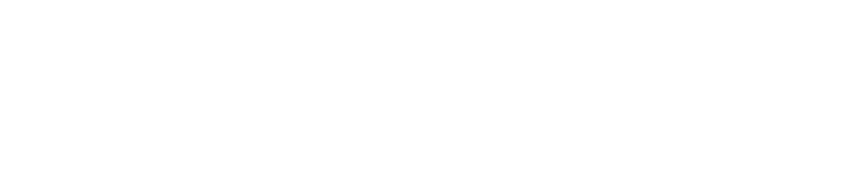
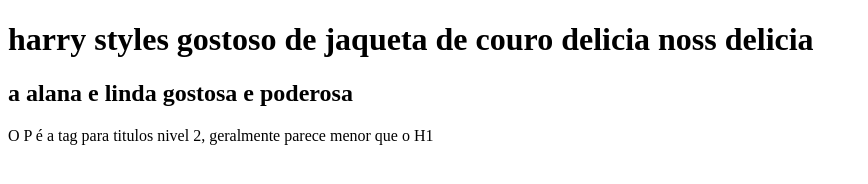
Before and after one commit to Crixxtian/AulasPWI, a plain HTML site: page HelloWord/index.html in a window 1280 px wide. Shown: the whole page, without its empty margins (0-868 px from the left). Drawn offline with Linux system fonts and the light colour scheme.

Commit message:
Update index.html

```diff
--- a/HelloWord/index.html
+++ b/HelloWord/index.html
@@ -1,8 +1,12 @@
+<!DOCTYPE html>
 <html>
     <head>
-
+       <title>O texo q aparece na aba do navegador</title>
     </head>
     <body>
-
+        <h1>harry styles gostoso de jaqueta de couro delicia noss delicia</h1>
+        <h2>a alana e linda gostosa e poderosa </h2>
+        <p>O P é a tag para titulos nivel 2, geralmente parece menor que o H1</p>
+        <!--Isso é um comentario, não aparece na página-->
     </body>
 </html>
```
